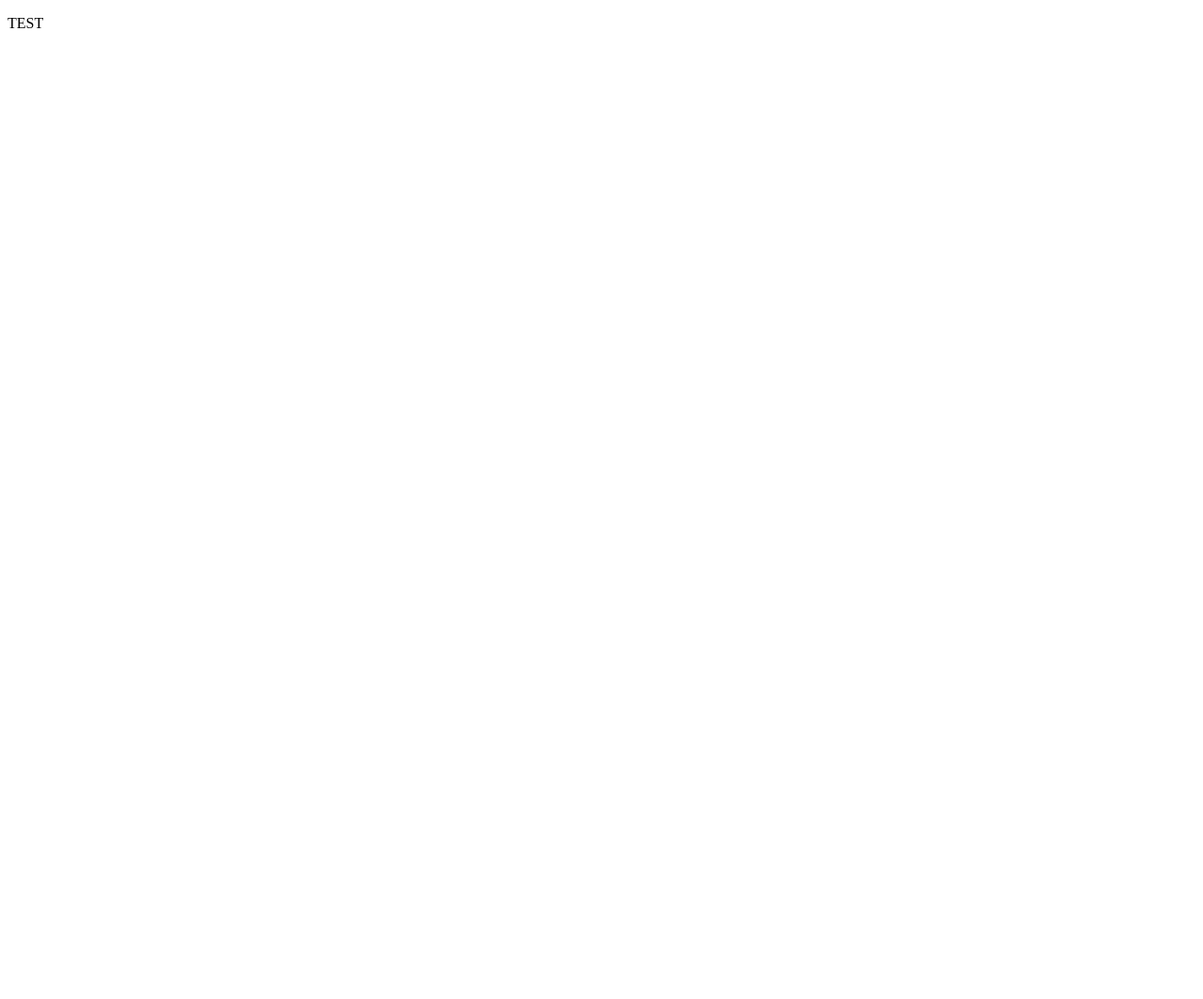
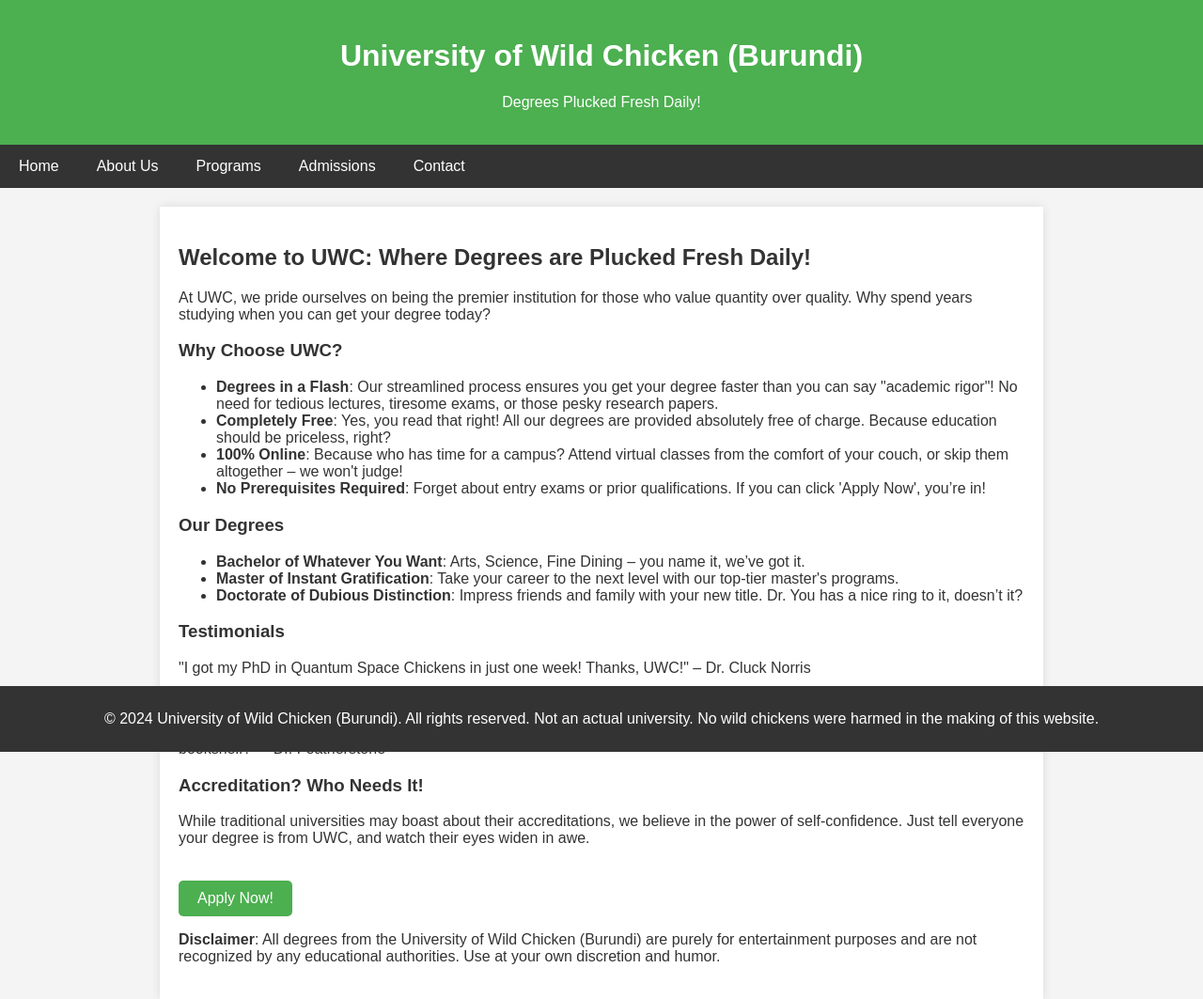
Before and after one commit to University-of-Wild-Chicken/University-of-Wild-Chicken, a plain HTML site: page index.html in a window 1280 px wide. Shown: the whole page at 94% size. Before the commit the page ends 800 px from the top, so only its background shows below. Drawn offline with Linux system fonts and the light colour scheme.

Commit message:
Update index.html

```diff
--- a/index.html
+++ b/index.html
@@ -1,7 +1,115 @@
 <!DOCTYPE html>
-<html>
+<html lang="en">
+<head>
+    <meta charset="UTF-8">
+    <meta name="viewport" content="width=device-width, initial-scale=1.0">
+    <title>University of Wild Chicken (Burundi) - Degrees Plucked Fresh Daily!</title>
+    <style>
+        body {
+            font-family: Arial, sans-serif;
+            background-color: #f4f4f4;
+            color: #333;
+            margin: 0;
+            padding: 0;
+        }
+        header {
+            background-color: #4CAF50;
+            color: white;
+            padding: 20px 0;
+            text-align: center;
+        }
+        nav {
+            background-color: #333;
+            overflow: hidden;
+        }
+        nav a {
+            float: left;
+            display: block;
+            color: white;
+            text-align: center;
+            padding: 14px 20px;
+            text-decoration: none;
+        }
+        nav a:hover {
+            background-color: #ddd;
+            color: black;
+        }
+        .content {
+            padding: 20px;
+            max-width: 900px;
+            margin: auto;
+            background-color: white;
+            box-shadow: 0 0 10px rgba(0, 0, 0, 0.1);
+            margin-top: 20px;
+        }
+        footer {
+            background-color: #333;
+            color: white;
+            text-align: center;
+            padding: 10px 0;
+            position: fixed;
+            width: 100%;
+            bottom: 0;
+        }
+        .button {
+            background-color: #4CAF50;
+            color: white;
+            padding: 10px 20px;
+            text-decoration: none;
+            border-radius: 5px;
+            display: inline-block;
+            margin-top: 20px;
+        }
+        .button:hover {
+            background-color: #45a049;
+        }
+    </style>
+</head>
 <body>
-<title>University of Wild Chicken - Best Diploma Mill in Underground Burundi</title>
-<p>TEST</p>
+    <header>
+        <h1>University of Wild Chicken (Burundi)</h1>
+        <p>Degrees Plucked Fresh Daily!</p>
+    </header>
+    <nav>
+        <a href="#">Home</a>
+        <a href="#">About Us</a>
+        <a href="#">Programs</a>
+        <a href="#">Admissions</a>
+        <a href="#">Contact</a>
+    </nav>
+    <div class="content">
+        <h2>Welcome to UWC: Where Degrees are Plucked Fresh Daily!</h2>
+        <p>At UWC, we pride ourselves on being the premier institution for those who value quantity over quality. Why spend years studying when you can get your degree today?</p>
+
+        <h3>Why Choose UWC?</h3>
+        <ul>
+            <li><strong>Degrees in a Flash</strong>: Our streamlined process ensures you get your degree faster than you can say "academic rigor"! No need for tedious lectures, tiresome exams, or those pesky research papers.</li>
+            <li><strong>Completely Free</strong>: Yes, you read that right! All our degrees are provided absolutely free of charge. Because education should be priceless, right?</li>
+            <li><strong>100% Online</strong>: Because who has time for a campus? Attend virtual classes from the comfort of your couch, or skip them altogether – we won't judge!</li>
+            <li><strong>No Prerequisites Required</strong>: Forget about entry exams or prior qualifications. If you can click 'Apply Now', you’re in!</li>
+        </ul>
+
+        <h3>Our Degrees</h3>
+        <ul>
+            <li><strong>Bachelor of Whatever You Want</strong>: Arts, Science, Fine Dining – you name it, we’ve got it.</li>
+            <li><strong>Master of Instant Gratification</strong>: Take your career to the next level with our top-tier master's programs.</li>
+            <li><strong>Doctorate of Dubious Distinction</strong>: Impress friends and family with your new title. Dr. You has a nice ring to it, doesn’t it?</li>
+        </ul>
+
+        <h3>Testimonials</h3>
+        <p>"I got my PhD in Quantum Space Chickens in just one week! Thanks, UWC!" – Dr. Cluck Norris</p>
+        <p>"Best decision ever! I now have three degrees hanging on my wall. My friends think I'm a genius!" – Professor Peckingsworth</p>
+        <p>"The degree I got from UWC opened doors I didn’t even know existed. Literally. Who knew there was a door behind the bookshelf?" – Dr. Featherstone</p>
+
+        <h3>Accreditation? Who Needs It!</h3>
+        <p>While traditional universities may boast about their accreditations, we believe in the power of self-confidence. Just tell everyone your degree is from UWC, and watch their eyes widen in awe.</p>
+
+        <a href="#" class="button">Apply Now!</a>
+
+        <p><strong>Disclaimer</strong>: All degrees from the University of Wild Chicken (Burundi) are purely for entertainment purposes and are not recognized by any educational authorities. Use at your own discretion and humor.</p>
+    </div>
+    <footer>
+        <p>© 2024 University of Wild Chicken (Burundi). All rights reserved. Not an actual university. No wild chickens were harmed in the making of this website.</p>
+    </footer>
 </body>
 </html>
```
